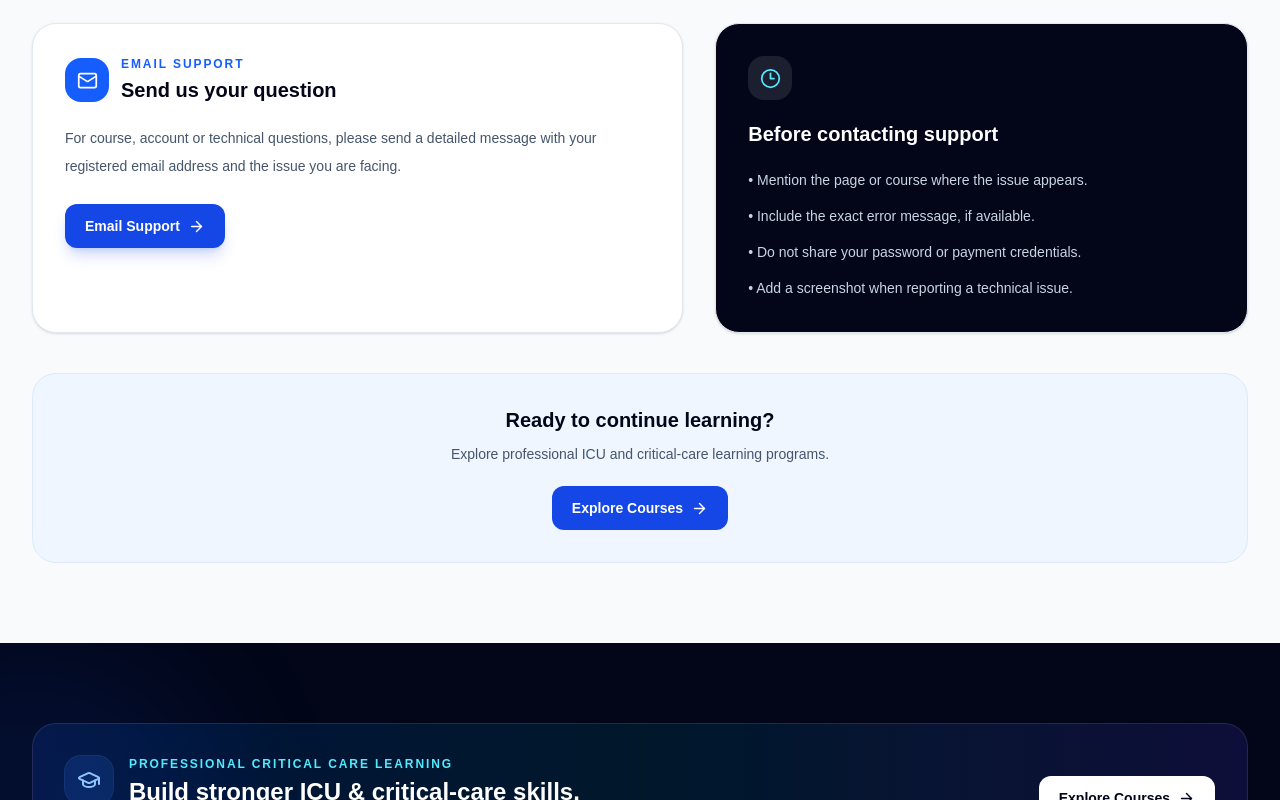
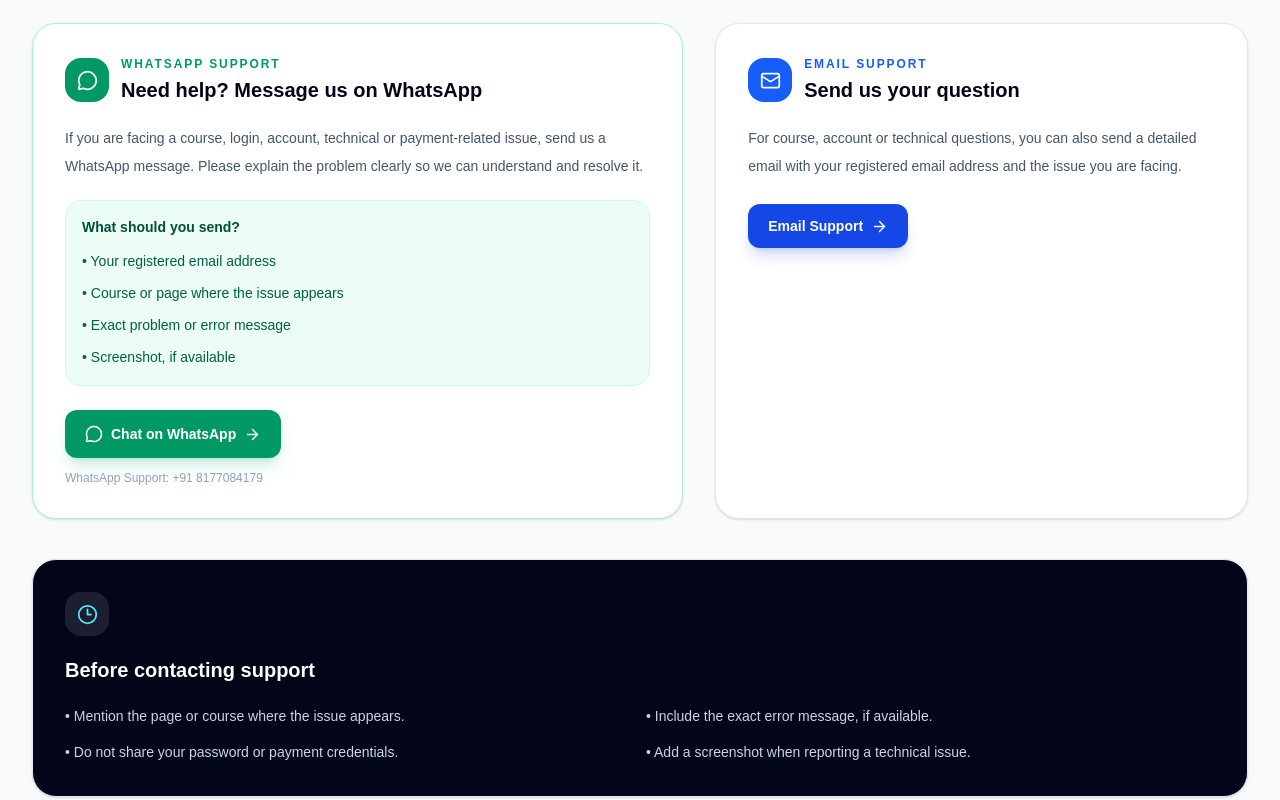
Before and after one commit to dubeyavinash557-sudo/icu-learning-portal, a Next.js app in the folder client/: page /contact in a window 1280 px wide. Shown: the part 740-1540 px from the top of the page. Built offline with nearby package versions, Linux system fonts and the light colour scheme; no server answers.

Commit message:
add WhatsApp student support

```diff
--- a/client/app/contact/page.tsx
+++ b/client/app/contact/page.tsx
@@ -38,12 +38,23 @@ const supportTopics = [
   },
 ];
 
+const whatsappNumber = "918177084179";
+
+const whatsappMessage = encodeURIComponent(
+  "Hello ICU Learning Portal Support,\n\nI need help with the following issue:\n\nIssue:\n\nCourse/Page:\n\nRegistered Email:\n\nThank you."
+);
+
+const whatsappUrl = `https://wa.me/${whatsappNumber}?text=${whatsappMessage}`;
+
 export default function ContactPage() {
   return (
     <>
       <Navbar />
 
       <main className="min-h-screen bg-slate-50 text-slate-900">
+        {/* =====================================================
+            HERO
+        ====================================================== */}
         <section className="relative overflow-hidden bg-gradient-to-br from-slate-950 via-blue-950 to-cyan-950">
           <div className="absolute -left-32 -top-32 h-96 w-96 rounded-full bg-blue-500/20 blur-3xl" />
           <div className="absolute -bottom-40 -right-32 h-96 w-96 rounded-full bg-cyan-400/10 blur-3xl" />
@@ -60,13 +71,16 @@ export default function ContactPage() {
 
               <p className="mt-5 max-w-2xl text-base leading-8 text-blue-100 sm:text-lg">
                 Have a question about courses, account access, premium
-                learning or technical support? Choose a support topic or
-                contact our learning team.
+                learning or technical support? Contact our support team
+                directly and tell us what problem you are facing.
               </p>
             </div>
           </div>
         </section>
 
+        {/* =====================================================
+            SUPPORT TOPICS
+        ====================================================== */}
         <section className="mx-auto max-w-7xl px-6 py-14 sm:px-8 lg:px-8 lg:py-20">
           <div className="grid gap-6 md:grid-cols-3">
             {supportTopics.map((topic) => {
@@ -93,7 +107,65 @@ export default function ContactPage() {
             })}
           </div>
 
+          {/* ===================================================
+              WHATSAPP + EMAIL SUPPORT
+          ==================================================== */}
           <div className="mt-10 grid gap-8 lg:grid-cols-[1.1fr_0.9fr]">
+            {/* WhatsApp Support */}
+            <div className="rounded-3xl border border-emerald-200 bg-white p-6 shadow-sm sm:p-8">
+              <div className="flex items-center gap-3">
+                <div className="flex h-11 w-11 items-center justify-center rounded-2xl bg-emerald-600 text-white">
+                  <MessageCircle size={21} />
+                </div>
+
+                <div>
+                  <p className="text-xs font-black uppercase tracking-[0.16em] text-emerald-600">
+                    WhatsApp Support
+                  </p>
+
+                  <h2 className="mt-1 text-xl font-black text-slate-950">
+                    Need help? Message us on WhatsApp
+                  </h2>
+                </div>
+              </div>
+
+              <p className="mt-5 text-sm leading-7 text-slate-600">
+                If you are facing a course, login, account, technical or
+                payment-related issue, send us a WhatsApp message. Please
+                explain the problem clearly so we can understand and resolve
+                it.
+              </p>
+
+              <div className="mt-5 rounded-2xl border border-emerald-100 bg-emerald-50 p-4">
+                <p className="text-sm font-bold text-emerald-900">
+                  What should you send?
+                </p>
+
+                <ul className="mt-3 space-y-2 text-sm leading-6 text-emerald-800">
+                  <li>• Your registered email address</li>
+                  <li>• Course or page where the issue appears</li>
+                  <li>• Exact problem or error message</li>
+                  <li>• Screenshot, if available</li>
+                </ul>
+              </div>
+
+              <a
+                href={whatsappUrl}
+                target="_blank"
+                rel="noopener noreferrer"
+                className="mt-6 inline-flex w-full items-center justify-center gap-2 rounded-xl bg-emerald-600 px-5 py-3.5 text-sm font-black text-white shadow-lg shadow-emerald-600/20 transition hover:bg-emerald-700 sm:w-auto"
+              >
+                <MessageCircle size={18} />
+                Chat on WhatsApp
+                <ArrowRight size={17} />
+              </a>
+
+              <p className="mt-3 text-xs text-slate-400">
+                WhatsApp Support: +91 8177084179
+              </p>
+            </div>
+
+            {/* Email Support */}
             <div className="rounded-3xl border border-slate-200 bg-white p-6 shadow-sm sm:p-8">
               <div className="flex items-center gap-3">
                 <div className="flex h-11 w-11 items-center justify-center rounded-2xl bg-blue-600 text-white">
@@ -112,8 +184,8 @@ export default function ContactPage() {
               </div>
 
               <p className="mt-5 text-sm leading-7 text-slate-600">
-                For course, account or technical questions, please send a
-                detailed message with your registered email address and the
+                For course, account or technical questions, you can also send
+                a detailed email with your registered email address and the
                 issue you are facing.
               </p>
 
@@ -125,8 +197,12 @@ export default function ContactPage() {
                 <ArrowRight size={17} />
               </a>
             </div>
+          </div>
 
-            <div className="rounded-3xl border border-slate-200 bg-slate-950 p-6 text-white shadow-sm sm:p-8">
+          {/* ===================================================
+              SUPPORT INSTRUCTIONS
+          ==================================================== */}
+          <div className="mt-10 rounded-3xl border border-slate-200 bg-slate-950 p-6 text-white shadow-sm sm:p-8">
             <div className="flex h-11 w-11 items-center justify-center rounded-2xl bg-white/10 text-cyan-300">
               <Clock3 size={21} />
             </div>
@@ -135,15 +211,17 @@ export default function ContactPage() {
               Before contacting support
             </h2>
 
-              <ul className="mt-5 space-y-3 text-sm leading-6 text-slate-300">
+            <ul className="mt-5 grid gap-3 text-sm leading-6 text-slate-300 md:grid-cols-2">
               <li>• Mention the page or course where the issue appears.</li>
               <li>• Include the exact error message, if available.</li>
               <li>• Do not share your password or payment credentials.</li>
               <li>• Add a screenshot when reporting a technical issue.</li>
             </ul>
           </div>
-          </div>
 
+          {/* ===================================================
+              COURSE CTA
+          ==================================================== */}
           <div className="mt-10 rounded-3xl border border-blue-100 bg-blue-50 p-6 text-center sm:p-8">
             <h2 className="text-xl font-black text-slate-950">
               Ready to continue learning?
```
Lines whose indentation alone changed are shown as unchanged.
